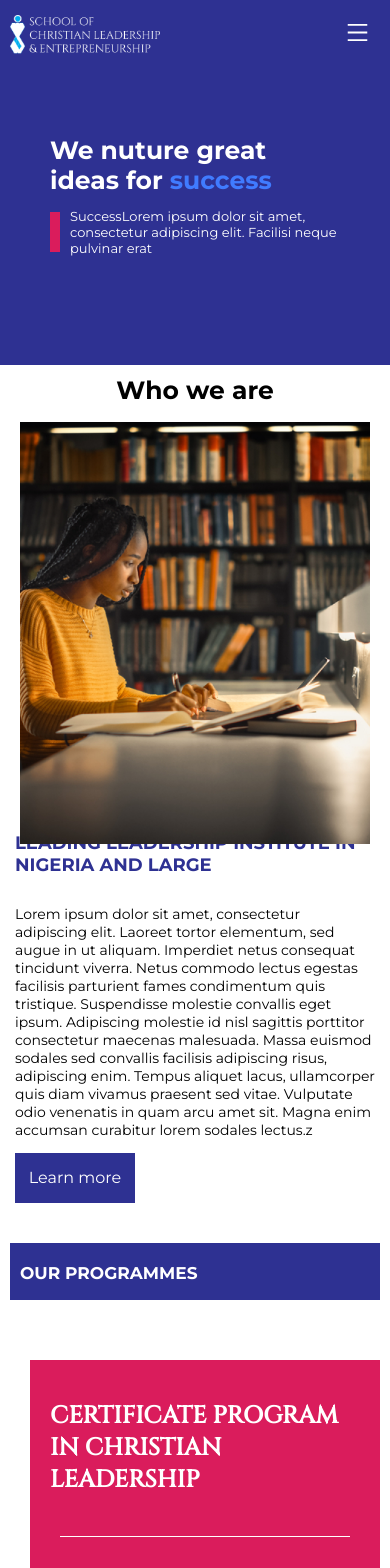
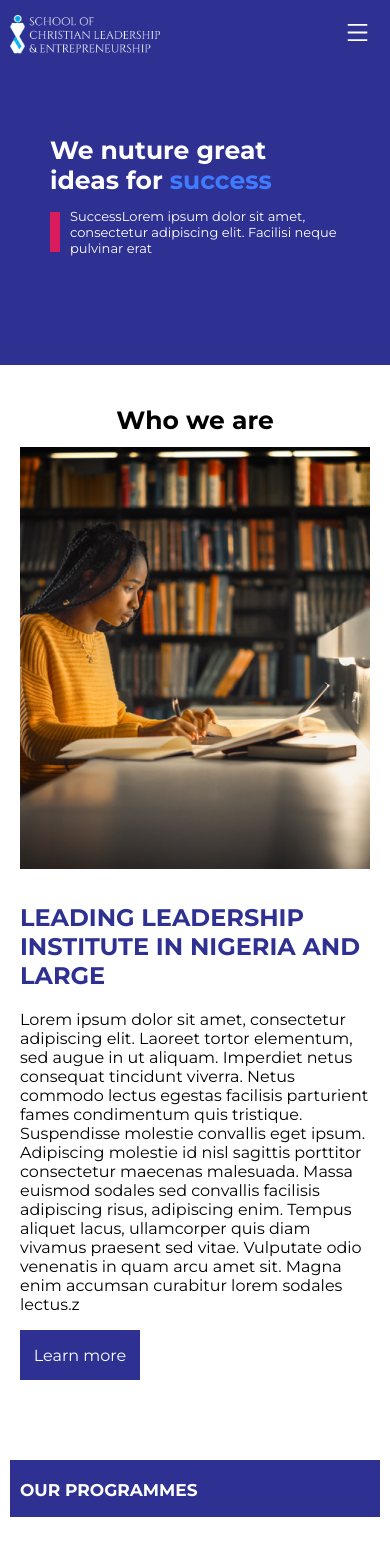
Before and after one commit to inedjosh/scle, a Next.js app: page / in a window 390 px wide. Shown: the top 1568 px of the page. Built offline with nearby package versions, Linux system fonts and the light colour scheme.

Commit message:
website fixed

```diff
--- a/pages/index.js
+++ b/pages/index.js
@@ -98,11 +98,13 @@ export default function Home() {
          </div>
        </div>
        <div className={styles.sectionImageDiv}>
-          <Image
+         <div className={styles.hide}>
+            <Image
         src={course}
         className={styles.sectionImage}
           alt='image'
         />
+         </div>
         <div className={styles.overlap}>
          <div>
             <h2 className={styles.overlapHeading}>certificate program in christian leadership</h2>
@@ -159,12 +161,14 @@ export default function Home() {
        </div>
        <div className={styles.contact}>
        <div className={styles.cantactImageDiv}>
-           <Image
+        <div className={styles.hide}>
+             <Image
         src={contact}
         className={styles.contactImage}
         // height={900}
        alt='image'
         />
+        </div>
         </div>
         <div className={styles.form}>
         <h2 className={styles.bigHeading}>Stay updated</h2>
@@ -173,10 +177,7 @@ export default function Home() {
          <label className={styles.label}>Email Address <span className={styles.redColor}>*</span></label>
           <input className={styles.input} type='text' />
        </div>
-       <div className={styles.formDiv}>
-         <label className={styles.label}>Email Address <span className={styles.redColor}>*</span></label>
-          <input className={styles.input} type='text' />
-       </div>
+
        <div className={styles.formBtnDiv}>
        <button className={styles.formBtn}>Submit</button>
        </div>
@@ -185,10 +186,12 @@ export default function Home() {
        <div className={styles.alumni}>
          <h2 className={styles.alumniHeading}> Partner with our alumni</h2>
          <p className={styles.alumniTextTop}>Lorem ipsum dolor sit amet, consectetur adipiscing elit. Facilisi neque pulvinar erat amet porttitor amet, blandit vulputate. Sed adipiscing dignissim placerat </p>
-         <Image src={alumni}
+        <div className={styles.partnerImage}>
+           <Image src={alumni}
           alt='image'
           className={styles.alumniImage}
          />
+        </div>
 <p className={styles.alumniTextBottom}>Lorem ipsum dolor sit amet, consectetur adipiscing elit. Facilisi neque pulvinar erat amet porttitor amet, blandit vulputate. Sed adipiscing dignissim placerat </p>
 <div className={styles.alumniButtonDiv}>
   <button className={styles.alumniButton}>
--- a/styles/Home.module.css
+++ b/styles/Home.module.css
@@ -373,11 +373,13 @@ position: relative;
   font-weight: 300;
 }
 .input{
-  width: 700px;
+  width: 80%;
   height: 50px;
   font-size: 17px;
     font-family: 'Montserrat', sans-serif;
     padding-left:10px;
+    outline: none;
+    border: 1px solid #ccc;
 }
 .redColor{
   color: red
@@ -408,6 +410,7 @@ font-family: 'Montserrat', sans-serif;
   font-family: 'Montserrat', sans-serif;
   position: relative;
 }
+
 .alumniHeading{
     font-family: 'Montserrat', sans-serif;
     font-size: 20px;
@@ -712,32 +715,7 @@ display: none;
  display: none
 
 }
-.flexDiv{
-  display: flex;
-  flex-direction: column;
-   flex-direction: column-reverse;
-  justify-content: space-around;
-  font-family: 'Montserrat', sans-serif;
-  width: 100%;
-  margin-top:60px;
-  align-items: center;
-}
-.btnDiv{
-  background-color: #2E3192;
-  color: #fff;
-  width: 120px;
-  height:50px;
-  text-align: center;
-  display: flex;
-  justify-content: center;
-  align-items: center;
-}
-.textDiv{
-  padding: 0 50px
-}
-.divImage{
-  width: 100%;
-}
+
 .heroText{
   color: #fff;
   font-size:25px;
@@ -793,15 +771,28 @@ display: none;
   align-items: center;
   z-index: 20;
 }
-
-.whoWeAreImageDiv{
-  position: relative;
-  height: 400px;
+.whoWeAre{
+  padding: 10px 10px;
+  margin-top: -170px;
+  width: 100vw;
+}
+.mainHeading{
+  font-size: 25px;
+}
+.flexDiv{
+  padding: 0 10px;
+  display: flex;
+  flex-direction: column-reverse;
+  margin-top: -5px;
+}
+.textDiv{
+  margin-top: -50px;
+}
+.divImageMain{
+  height: 100px;
 }
 .overlapImages{
-  position: absolute;
-  bottom: -50px;
-  left: 10%
+ display: none;
 }
 .redBar{
   background-color: #DA1C5C;
@@ -818,54 +809,12 @@ display: none;
  left: 20;
  right:20;
 }
-.whoWeAreImageDivMain{
-  width: 100%;
-  /* height: 100px; */
-}
-.divImageMain{
-  width: 100%;
-  height: 100%;
-}
-.whoWeAreImageDiv{
-  padding: 0 20px;
-}
-.mainHeading{
-  text-align: center;
-  font-family: 'Montserrat', sans-serif;
-  font-size:25px;
-  font-weight: 900;
-  margin-top:10px;
-}
-.flexDiv{
-  display: flex;
-  flex-direction: column-reverse;
-  justify-content: space-around;
-  font-family: 'Montserrat', sans-serif;
-  /* width: 100%; */
-  margin-top:10px;
-  align-items: center;
-  padding: 0 ;
-}
-.subHeadingText{
-  font-size: 14px;
-  padding: 0;
-}
+
 .overlapImages{
   display: none;
 }
-.textDiv{
-  display: flex;
-  flex-direction: column;
-  margin: 0;
-  padding: 0 15px;
-}
-.subHeading{
-  color: #2E3192;
-  text-transform: uppercase;
-  font-size: 18px;
-  padding: 0;
-  margin-top: 10px;
-}
+
+
 .heroSubText{
   font-size: 10px;
 }
@@ -882,7 +831,7 @@ display: none;
 .programme{
   display: flex;
   flex-direction: column;
-margin-top:20px
+/* margin-top:20px */
 }
 .backgroundHeading{
   background-color: #2E3192;
@@ -895,6 +844,9 @@ margin-top:20px
   color: white;
    font-family: 'Montserrat', sans-serif;
 
+}
+.hide{
+  display: none;
 }
 .headingBtn{
  display: none
@@ -1017,7 +969,8 @@ position: relative;
 }
 .contact{
   padding: 10px;
-  margin-top:30px;
+  margin-top:-50px;
+  /* margin-bottom: 50px; */
   font-family: 'Montserrat', sans-serif;
 }
 .contactImage{
@@ -1029,9 +982,8 @@ position: relative;
 
 
 .form{
-  position: absolute;
-  top:1px;
-  width: 85%;
+  position: relative;
+  width: 100%;
   display:flex;
   justify-content: center;
   flex-direction: column;
@@ -1040,14 +992,14 @@ position: relative;
 .bigHeading{
   font-size: 15px;
   font-weight:300;
-  color:white;
+  color:black;
   text-align: center;
   margin-top:20px;
 }
 .formText{
   font-size: 10px;
   font-weight:300;
-  color:white;
+  color:black;
   text-align: center;
   margin-top: -10px;
   text-align: center;
@@ -1061,12 +1013,12 @@ position: relative;
 .label{
   font-size: 10px;
   font-family: 'Montserrat', sans-serif;
-  color: white;
+  color: black;
   font-weight: 300;
 }
 .input{
   width: 100%;
-  height: 25px;
+  height: 35px;
   font-size: 17px;
     font-family: 'Montserrat', sans-serif;
     padding-left:10px;
@@ -1083,7 +1035,7 @@ position: relative;
 .formBtn{
   background-color: #407BFF;
   width: 100%;
-  height: 50px;
+  height: 38px;
   border: none;
   outline: none;
   color: white;
--- a/styles/about.module.css
+++ b/styles/about.module.css
@@ -512,7 +512,7 @@ width: 350px
     padding-right: 10px;
     margin-right: 10px;
 }
-@media only screen and (max-width: 850px) and (min-width: 650px) {
+@media only screen and (max-width: 850px) and (min-width: 600px) {
 
 .videoHolder{
     display: flex;
```
